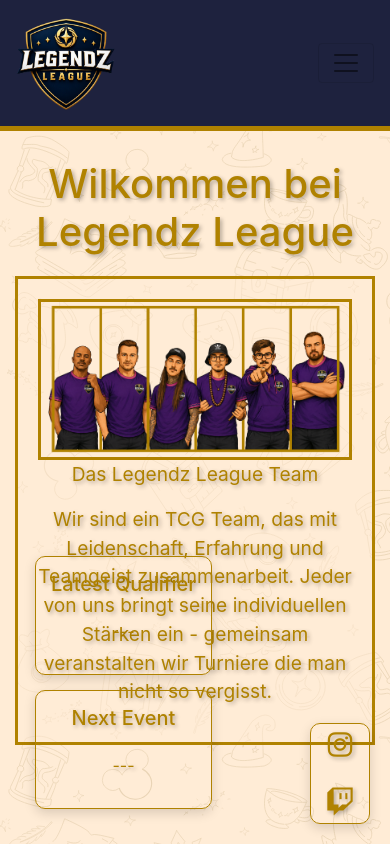
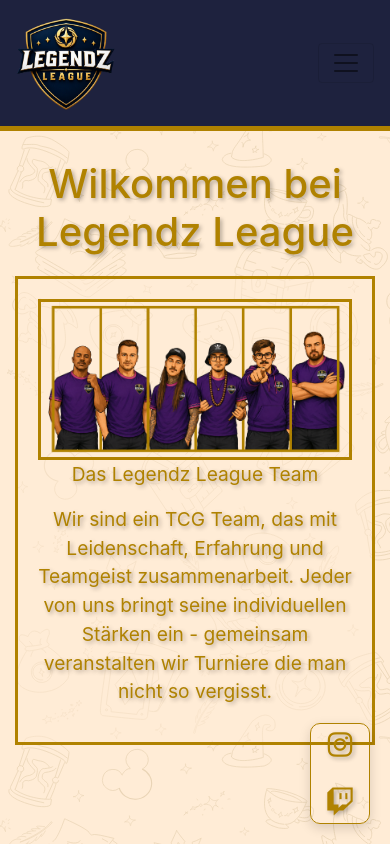
Before and after one commit to valentinhaury/lorcana_turnament_website, a Django app: page / in a window 390 px wide. Run offline with Django 5.2, Linux system fonts and the light colour scheme; data that the repository does not hold is empty; some libraries are stand-ins or nearby versions.

Commit message:
removed upcoming from mobile

```diff
--- a/lorcana_turnament_calender/static/css/social_box.css
+++ b/lorcana_turnament_calender/static/css/social_box.css
@@ -49,3 +49,9 @@
     font-size: 16px;
     color: var(--lightgold);
 }
+
+@media (max-width: 768px) {
+    .upcoming-box {
+        display: none;
+    }
+}
```
